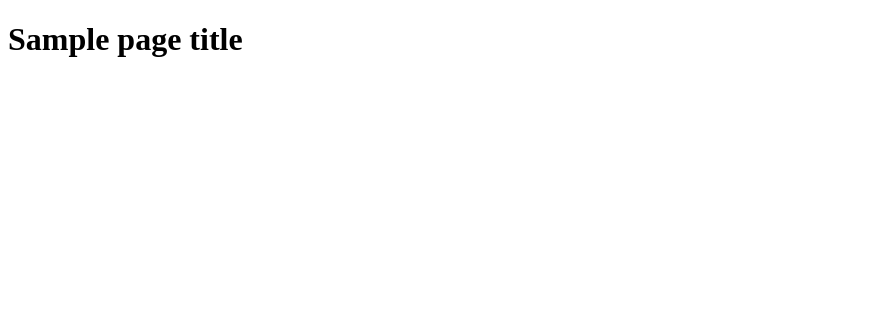
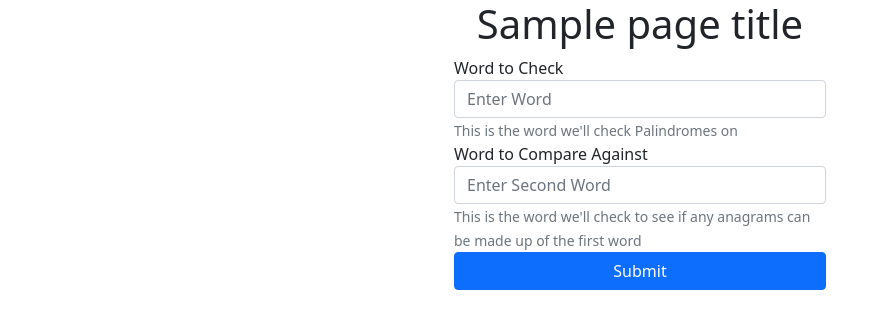
Before and after one commit to SOD96/SymfTest, a Symfony app: template code/templates/index.html.twig in a window 1280 px wide. Shown: the top 329 px of the page, without its empty margins (0-880 px from the left). Run offline with Twig, Linux system fonts and the light colour scheme; the template is opened without the code that fills it: most values are stand-ins (such as "Sample title", 1, 10 or a date in 2020); some libraries are stand-ins or nearby versions.

Commit message:
Got the frontend now responding whether a palindrome is found or not

```diff
--- a/code/templates/index.html.twig
+++ b/code/templates/index.html.twig
@@ -2,12 +2,75 @@
 <html>
     <head>
         <meta charset="UTF-8">
-        <title>{% block title %}SymfTest{% endblock %}</title>
+        <title>SymfTest</title>
+        <link href="https://cdn.jsdelivr.net/npm/bootstrap@5.0.2/dist/css/bootstrap.min.css" rel="stylesheet" integrity="sha384-EVSTQN3/azprG1Anm3QDgpJLIm9Nao0Yz1ztcQTwFspd3yD65VohhpuuCOmLASjC" crossorigin="anonymous">
     </head>
 
     <body>
-<h1>
+<h1 class="text-center">
     {{  page_title }}
 </h1>
+
+    <div class="container">
+        <div class="col-md-4 offset-4">
+            <form id="word-checker-form">
+                <div class="form-group">
+                    <label for="submitted_word">Word to Check</label>
+                    <input type="text" class="form-control" id="submitted_word" name="submitted_word" aria-describedby="emailHelp" placeholder="Enter Word">
+                    <small id="submitted_word_help" class="form-text text-muted">
+                        This is the word we'll check Palindromes on
+                    </small>
+                </div>
+                <div class="form-group">
+                    <label for="compare_word">Word to Compare Against</label>
+                    <input type="text" class="form-control" name="compare_word" id="compare_word" placeholder="Enter Second Word">
+                    <small id="compare_word_help" class="form-text text-muted">
+                        This is the word we'll check to see if any anagrams can be made up of the first word
+                    </small>
+                </div>
+                <div class="d-grid gap-2">
+                    <button type="submit" class="btn btn-primary">Submit</button>
+                </div>
+            </form>
+        </div>
+    </br>
+        <div class="col-md-4 offset-4">
+            <div id="result-success-palindrome" style="display:none";>
+                <div id="palindrome_found" class="alert alert-primary" role="alert">
+                    Palindrome was found!
+                </div>
+            </div>
+            <div id="result-failure-palindrome" style="display:none";>
+                <div id="palindrome_found" class="alert alert-danger" role="alert">
+                    Palindrome was not found!
+                </div>
+            </div>
+        </div>
+    </div>
     </body>
+
+    <script src="https://cdn.jsdelivr.net/npm/bootstrap@5.0.2/dist/js/bootstrap.bundle.min.js" integrity="sha384-MrcW6ZMFYlzcLA8Nl+NtUVF0sA7MsXsP1UyJoMp4YLEuNSfAP+JcXn/tWtIaxVXM" crossorigin="anonymous"></script>
+    <script src="https://code.jquery.com/jquery-3.5.1.min.js"></script>
+
+    <script>
+        $(document).ready(function(){
+            $("form").on("submit", function(event){
+                event.preventDefault();
+
+                var formValues= $(this).serialize();
+
+                $.post("/api/word", formValues, function(data){
+                    if(data.palindrome_check == true) {
+                        $("#result-success-palindrome").css('display', 'block');
+                        $("#result-failure-palindrome").css('display', 'none');
+                    } else {
+                        $("#result-failure-palindrome").css('display', 'block');
+                        $("#result-success-palindrome").css('display', 'none');
+                    }
+                    // Display the returned data in browser
+                    //$("#result").html(data);
+                });
+            });
+        });
+    </script>
 </html>
```
Also changed, not shown: Time.md (+2 -1 lines).
